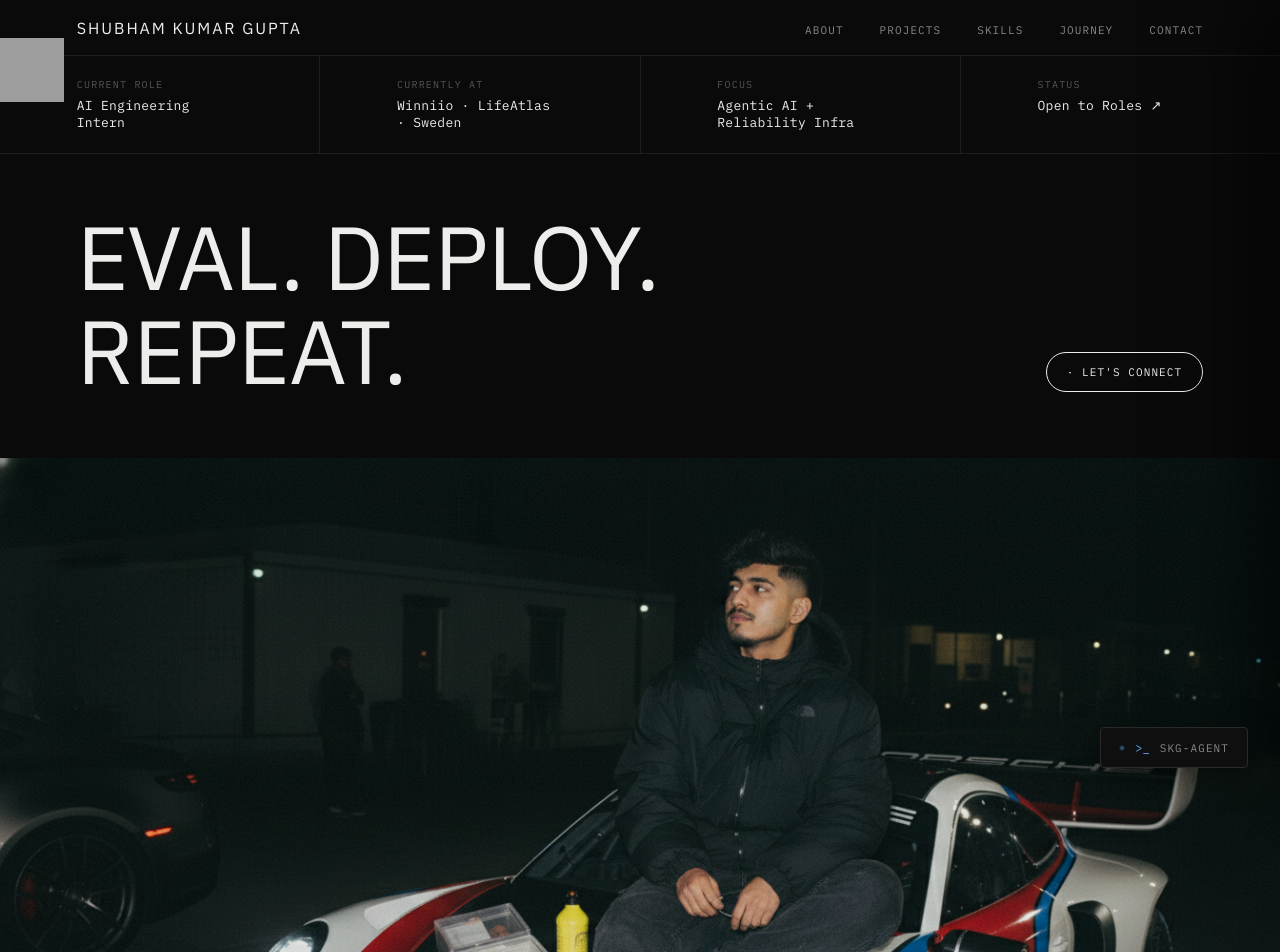
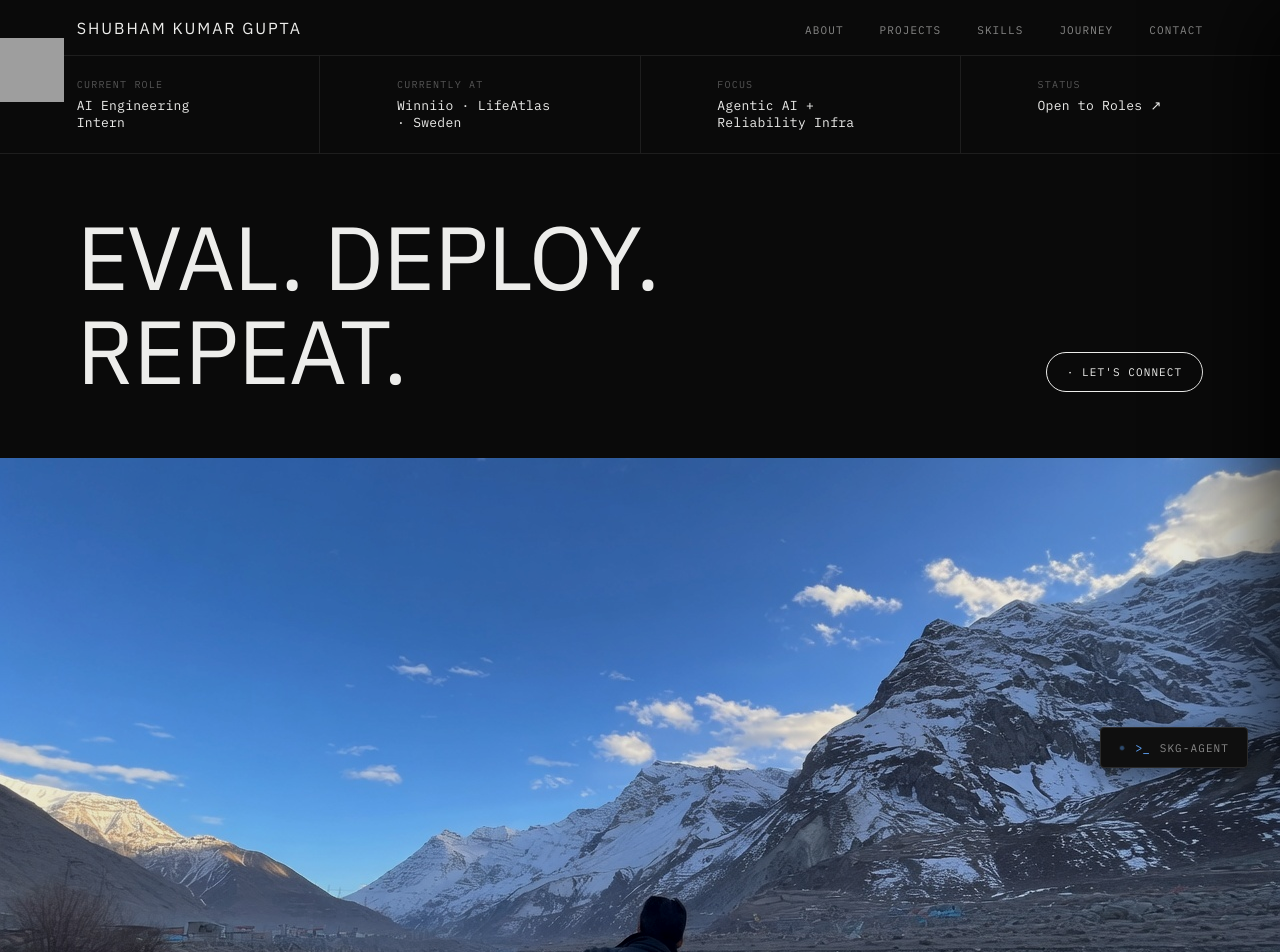
Before and after one commit to kshubham090/portfolio, a React (Vite) app: page / in a window 1280 px wide. Shown: the top 952 px of the page. Built offline with nearby package versions, Linux system fonts and the light colour scheme.

Commit message:
feat: replace hero image with mountain photo

```diff
--- a/src/components/Hero.tsx
+++ b/src/components/Hero.tsx
@@ -30,7 +30,7 @@ export default function Hero() {
         <a href="#contact" className="pill-btn">· Let's Connect</a>
       </div>
       <div className="hero-image-row">
-        <img src="/uploads/Gemini_Generated_Image_dm72cqdm72cqdm72.png" alt="Shubham Kumar Gupta" />
+        <img src="/uploads/grok-image-58f159b9-11fd-4a79-95b0-b414d5fe3471.jpg" alt="Shubham Kumar Gupta" />
       </div>
     </section>
   );
```
